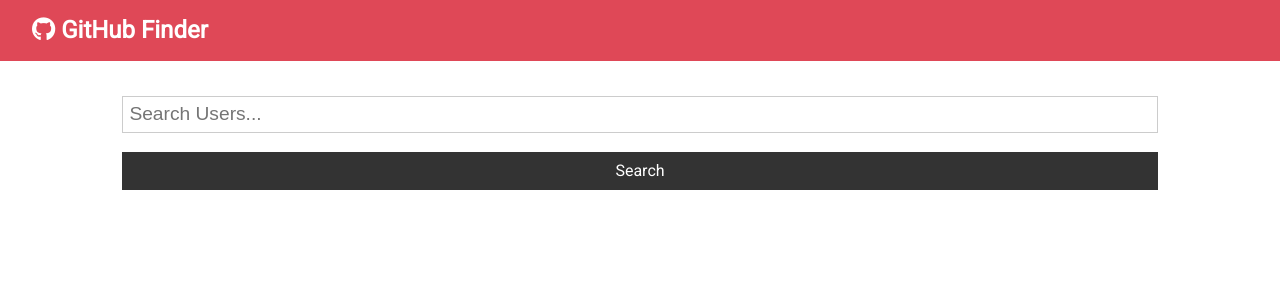
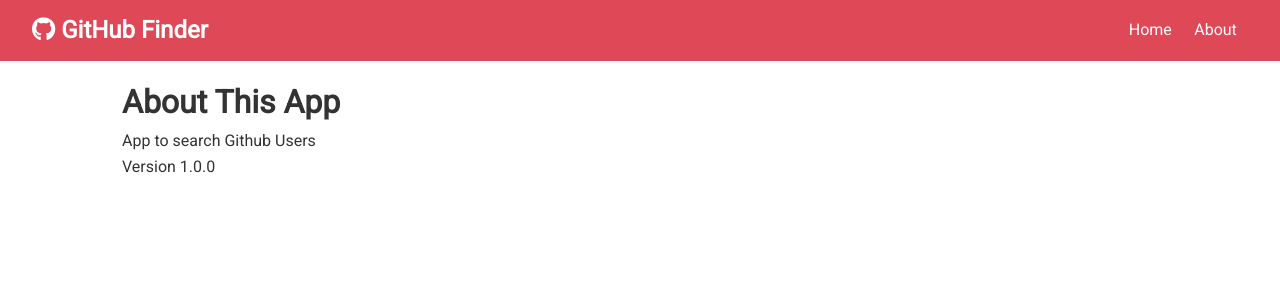
Before and after one commit to jayarredondo/github-finder, a React (Create React App) app: page /about in a window 1280 px wide. Shown: the top 300 px of the page. Built offline with nearby package versions, Linux system fonts and the light colour scheme.

Commit message:
introduced react routers for client side routing, added about page

```diff
--- a/package.json
+++ b/package.json
@@ -9,6 +9,7 @@
     "axios": "^0.20.0",
     "react": "^16.13.1",
     "react-dom": "^16.13.1",
+    "react-router-dom": "^5.2.0",
     "react-scripts": "3.4.1"
   },
   "scripts": {
--- a/src/App.js
+++ b/src/App.js
@@ -1,8 +1,10 @@
-import React, {Component} from 'react';
+import React, {Fragment, Component} from 'react';
+import {BrowserRouter as Router, Switch, Route} from "react-router-dom";
 import Navbar from './components/layout/Navbar';
 import Users from './components/users/Users'
 import Search from './components/users/Search'
 import Alert from './components/layout/Alert'
+import About from './components/pages/About'
 import axios from 'axios';
 import './App.css';
 
@@ -39,26 +41,38 @@
 
     // Set Alert
     setAlert = (msg, type) => {
-        this.setState({alert: {msg, type} })
+        this.setState({alert: {msg, type}})
         // this will have the alert disappear after 5 seconds by resetting the alert value.
         setTimeout(() => this.setState({alert: null}), 5000)
     }
 
     render() {
         const {users, loading} = this.state;
+
         return (
-            //  can use <fragment> as a ghost element, meaning it won't appear in the dom.
+            <Router>
+                {/*//  can use <Fragment> as a ghost element, meaning it won't appear in the dom.*/}
                 <div className="App">
                     <Navbar title={'GitHub Finder'} icon={'fab fa-github'}/>
                     <div className="container">
                         <Alert alert={this.state.alert}/>
+                        <Switch>
+                            <Route exact path='/' render={props => (
+                                <Fragment>
                                     <Search searchUsers={this.searchUsers}
                                             clearUsers={this.clearUsers}
                                             showClear={users.length > 0 ? true : false}
                                             setAlert={this.setAlert}/>
                                     <Users loading={loading} users={users}/>
+
+                                </Fragment>
+                                    )}/>
+                            <Route exact path='/about' component={About}/>
+                        </Switch>
+
                     </div>
                 </div>
+            </Router>
             // </fragment>
         );
 
--- a/src/components/layout/Navbar.js
+++ b/src/components/layout/Navbar.js
@@ -1,5 +1,6 @@
 import React from 'react'
 import PropTypes from 'prop-types';
+import {Link} from 'react-router-dom'
 
 const Navbar = ({icon, title}) => {
 
@@ -21,6 +22,16 @@
             <h1>
                 <i className={icon}/> {title}
             </h1>
+            {/* we don't use 'a' tags because this is client side routing and will reset the state, instead we use the 'link' */}
+            <ul>
+                <li>
+                    <Link to='/'>Home</Link>
+                </li>
+                <li>
+                    <Link to='/about'>About</Link>
+                </li>
+            </ul>
+
         </nav>
     )
 
--- /dev/null
+++ b/src/components/pages/About.js
@@ -0,0 +1,12 @@
+import React, {Fragment} from 'react'
+
+const About = () => {
+    return (
+        <Fragment>
+            <h1>About This App</h1>
+            <p>App to search Github Users</p>
+            <p>Version 1.0.0</p>
+        </Fragment>
+    )
+}
+export default About
```
Also changed, not shown: 1 other file (tests, documents, lock files or other folders). Lines whose indentation alone changed are shown as unchanged.
